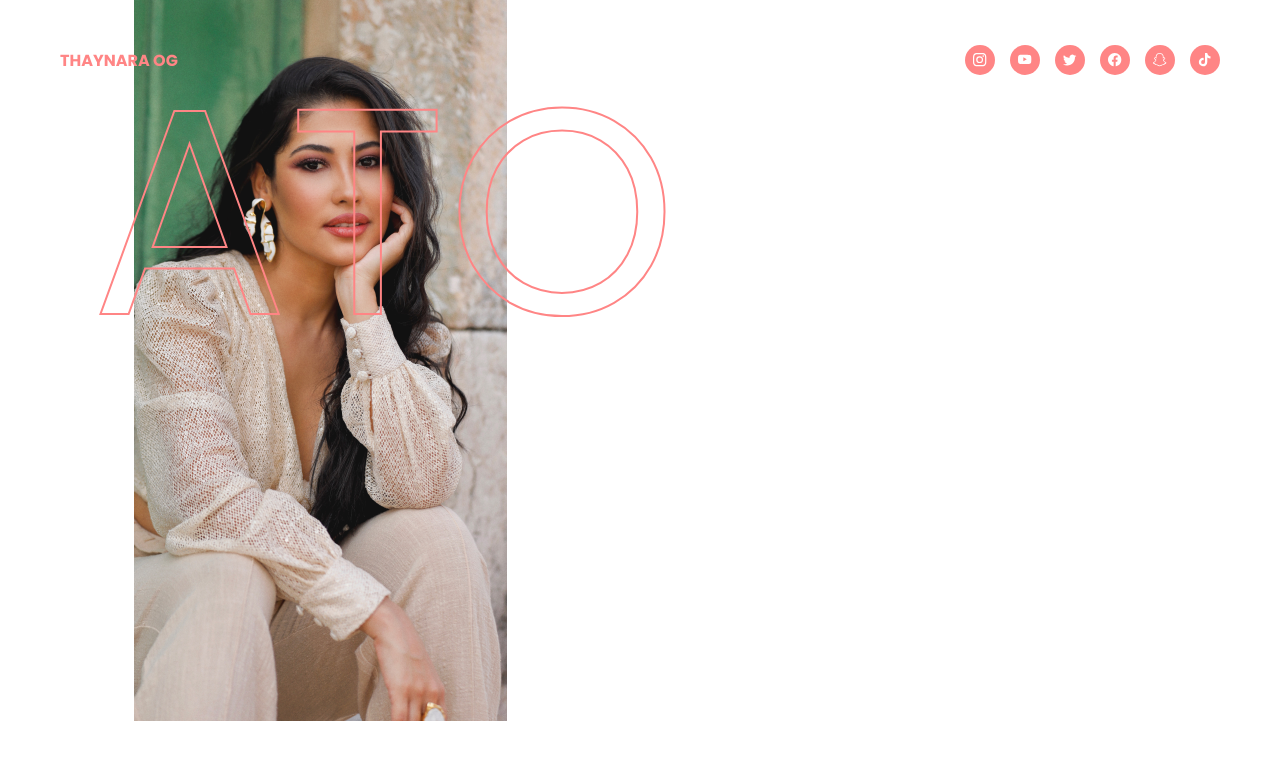
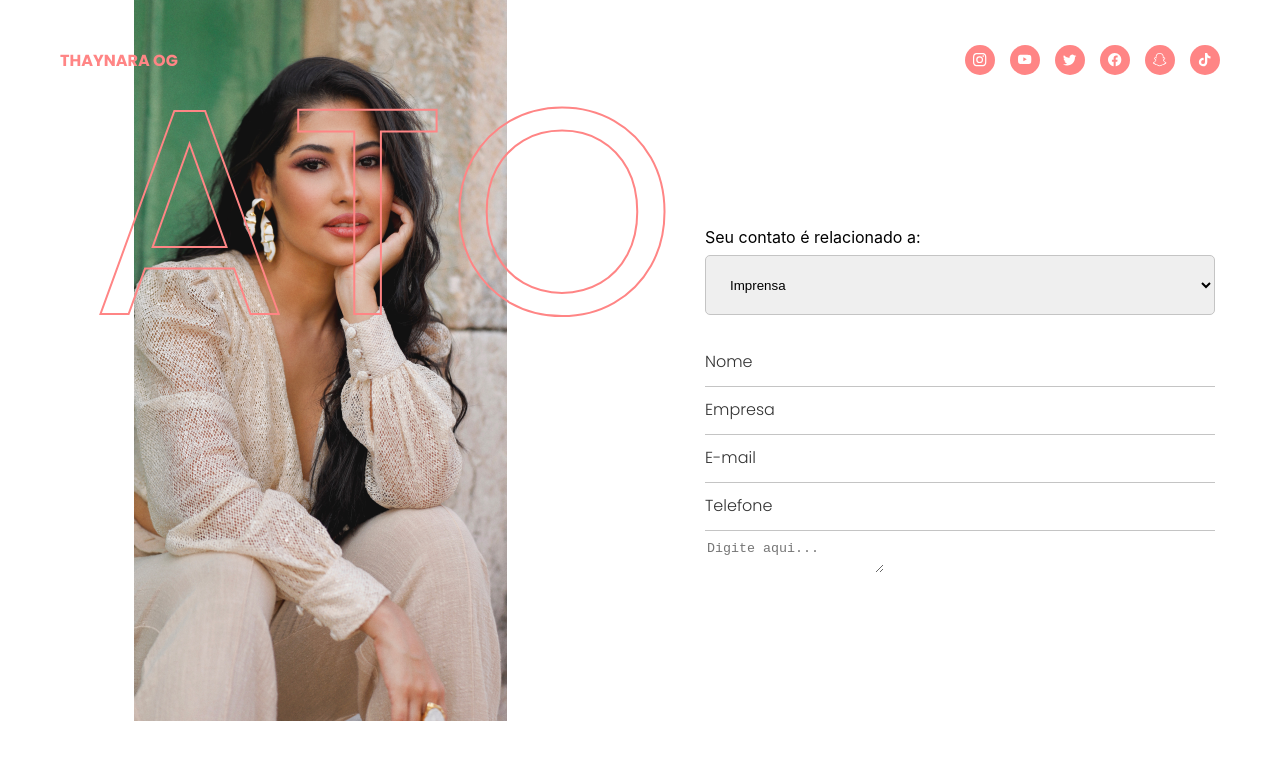
Before and after one commit to gabrielmelogm/maximize, a Next.js app: page / in a window 1280 px wide. Shown: the top 760 px of the page. Built offline with nearby package versions, Linux system fonts and the light colour scheme.

Commit message:
feat(components/main/form): iniciado o component de form

```diff
--- /dev/null
+++ b/src/components/Main/Form/index.tsx
@@ -0,0 +1,43 @@
+import styles from "./styles.module.scss"
+
+export function Form() {
+  return (
+    <div className={styles.content}>
+      <form className={styles.form}>
+        <label htmlFor="input-contact-type" className={styles.labelSelect}>
+          Seu contato é relacionado a:
+        </label>
+        <select className={styles.selectInput} name="contact_type" id="input-contact-type">
+          <option value="Imprensa">Imprensa</option>
+          <option value="Fãs">Fãs</option>
+          <option value="Empresário(a)">Empresário(a)</option>
+        </select>
+
+        <div className={styles.contentGroupInputs}>
+
+          <div className={styles.contentInput}>
+            <label className={styles.labelInput} htmlFor="name">Nome</label>
+            <input className={styles.inputOutline} id="name" type="text" name="nome" />
+          </div>
+
+          <div className={styles.contentInput}>
+            <label className={styles.labelInput} htmlFor="empresa">Empresa</label>
+            <input className={styles.inputOutline} id="empresa" type="text" name="empresa" />
+          </div>
+
+          <div className={styles.contentInput}>
+            <label className={styles.labelInput} htmlFor="email">E-mail</label>
+            <input className={styles.inputOutline} id="email" type="email" name="email" />
+          </div>
+
+          <div className={styles.contentInput}>
+            <label className={styles.labelInput} htmlFor="telefone">Telefone</label>
+            <input className={styles.inputOutline} id="telefone" type="text" name="telefone" />
+          </div>
+
+          <textarea className={styles.inputMessage} name="message" placeholder="Digite aqui..."/>
+        </div>
+      </form>
+    </div>
+  )
+}
--- /dev/null
+++ b/src/components/Main/Form/styles.module.scss
@@ -0,0 +1,85 @@
+@import "/styles/theme.scss";
+
+.content {
+  width: 50%;
+  display: flex;
+  align-items: center;
+  justify-content: center;
+
+  input, textarea {
+    border: none;
+  }
+
+  .form {
+    width: 510px;
+
+    .labelSelect {
+      display: block;
+    }
+
+    .selectInput {
+      margin-top: 8px;
+      width: 100%;
+      height: 60px;
+      padding: 0px 20px;
+      border-radius: 5px;
+      border: 1px solid #C4C4C4;
+    }
+
+    .contentGroupInputs {
+      margin-top: 32px;
+      display: flex;
+      flex-direction: column;
+      align-items: flex-start;
+      justify-content: center;
+      gap: 8px;
+
+      .contentInput {
+        position: relative;
+        display: block;
+        width: 100%;
+
+        .labelInput {
+          position: absolute;
+          top: 0;
+          font-size: 16px;
+          top: 2px;
+          display: block;
+          font-family: $main-font;
+          font-weight: lighter;
+          color: $secondary-black;
+          transition: .2s;
+        }
+
+        .inputOutline {
+          width: 100%;
+          height: 40px;
+          border-bottom: 1px solid #C4C4C4;
+
+          &:focus-visible {
+            outline: none;
+          }
+
+          &:placeholder-shown ~ label {
+            font-size: 12px;
+            cursor: text;
+            top: 18px;
+          }
+
+          &:focus ~ label {
+            top: 0;
+            font-size: 12px;
+            font-weight: bold;
+          }
+
+          &:focus {
+            border-width: 2px;
+          }
+
+        }
+      }
+
+    }
+  }
+
+}
--- a/src/components/Main/index.tsx
+++ b/src/components/Main/index.tsx
@@ -1,10 +1,12 @@
 import styles from "./styles.module.scss"
 import { Contact } from "./Contact"
+import { Form } from "./Form"
 
 export default function Main() {
   return (
     <main className={styles.content}>
       <Contact />
+      <Form />
     </main>
   )
 }
--- a/src/components/Main/styles.module.scss
+++ b/src/components/Main/styles.module.scss
@@ -1,4 +1,5 @@
 .content {
   width: 100%;
   height: 100%;
+  display: flex;
 }
```
